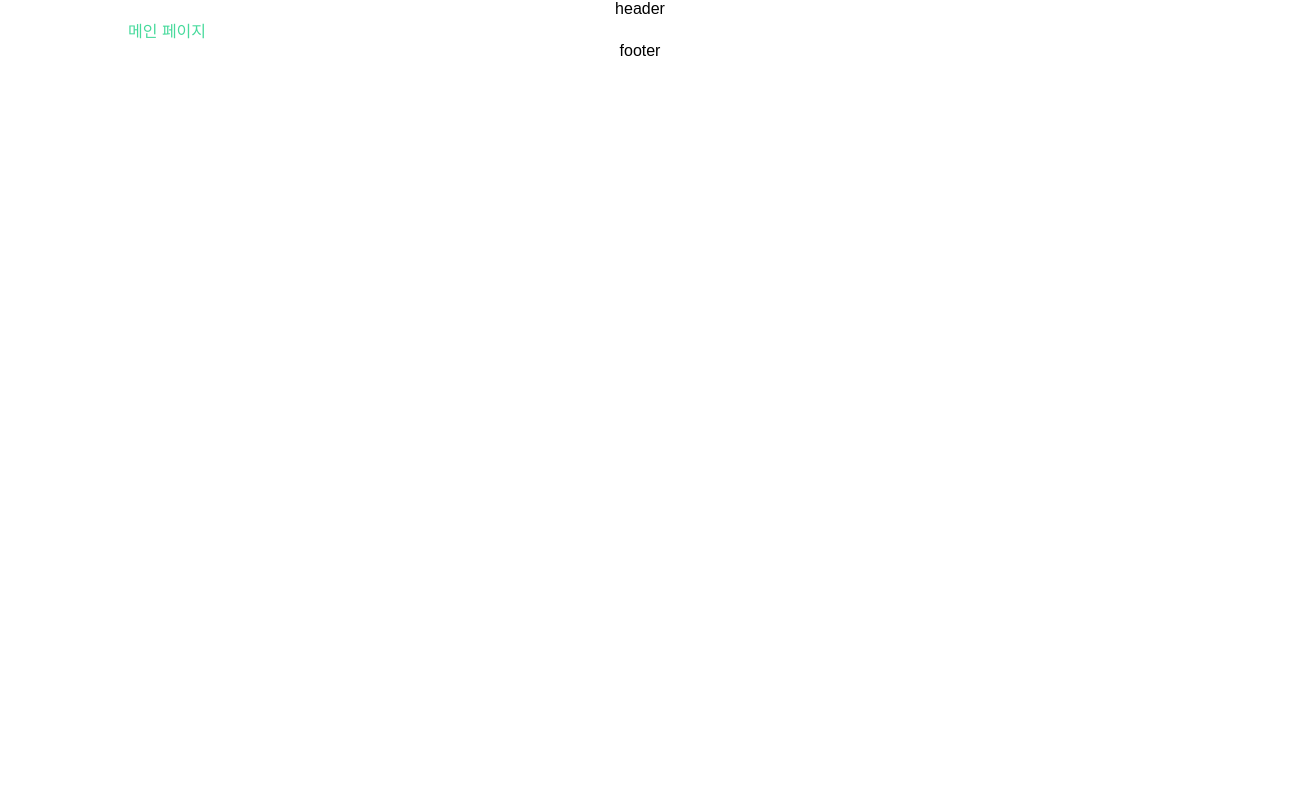
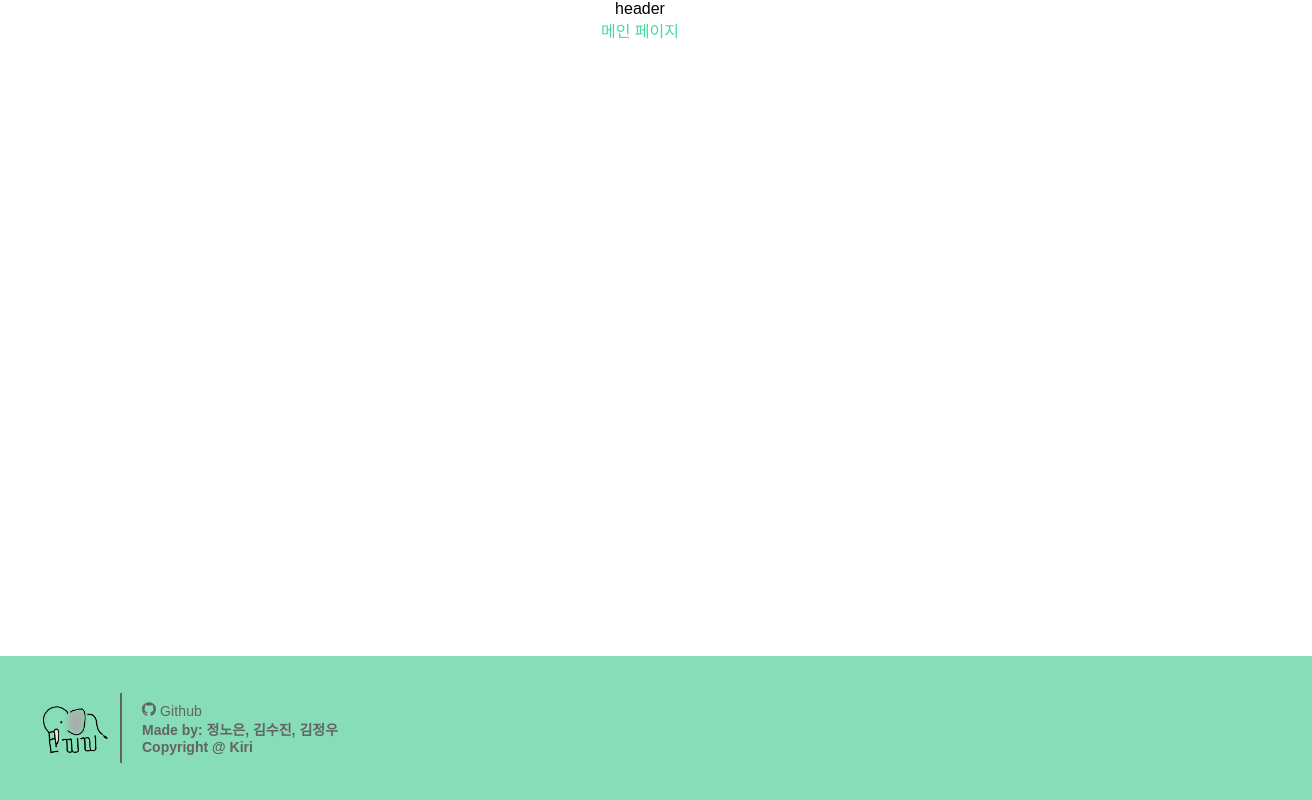
Before and after one commit to Jeans-ssu/Kiri, a React (Create React App) app in the folder client/kiri/: page / in a window 1280 px wide. Shown: the whole page, 1312 px wide, since content can reach past the window. Built offline with nearby package versions, Linux system fonts and the light colour scheme.

Commit message:
✨ [FE] feat: footer 완성

```diff
--- a/client/kiri/package.json
+++ b/client/kiri/package.json
@@ -8,6 +8,7 @@
     "@testing-library/user-event": "^13.5.0",
     "react": "^18.2.0",
     "react-dom": "^18.2.0",
+    "react-icons": "^4.7.1",
     "react-router": "^6.4.3",
     "react-router-dom": "^6.4.3",
     "react-scripts": "5.0.1",
--- /dev/null
+++ b/client/kiri/src/Components/Footer.js
@@ -0,0 +1,56 @@
+import React from 'react';
+import { SiGithub } from 'react-icons/si';
+import styled from 'styled-components';
+
+
+const Foot = styled.footer`
+  display: flex;
+  padding: 2rem;
+  font-size: 14px;
+  font-weight: 400;
+  background-color: #86ddb8;
+  width: 100%;
+  height: 80px;
+  position: relative;
+
+  img {
+    margin-left: 40px;
+    margin-top: 5px;
+    padding-right: 10px;
+    border-right: solid 2px rgb(99, 99, 99);
+  }
+
+  p{
+    text-align: left;
+    color: rgb(99, 99, 99);
+  }
+
+  p span{
+    display: inline-block;
+    margin-left: 20px;
+    font-weight: bold;
+  }
+
+  p span a {
+    text-decoration-line: none;
+    color:rgb(99, 99, 99);
+  }
+`;
+
+export const Footer = () => {
+  return (
+    <Foot>
+      <img id="logo" src={`${process.env.PUBLIC_URL}/kiri_logo.png`} width="70" height="70"/>
+      <p>
+        <span>
+          <SiGithub href="https://github.com/Jeans-ssu/Kiri" />{' '}
+          <a href="https://github.com/Jeans-ssu/Kiri" target="_blank" rel="noreferrer">Github</a>
+        </span>
+        <br />
+        <span>Made by: 정노은, 김수진, 김정우</span>
+        <br />
+        <span>Copyright @ Kiri</span>
+      </p>
+    </Foot>
+  );
+};
--- a/client/kiri/src/containers/PageContainer.js
+++ b/client/kiri/src/containers/PageContainer.js
@@ -1,5 +1,6 @@
 import styled, { ThemeProvider } from 'styled-components';
 import theme from 'styles/theme';
+import { Footer } from 'Components/Footer';
 
 const PageContainerBox = styled.div`
   min-height: 100vh;
@@ -9,7 +10,7 @@ const PageContainerBox = styled.div`
 `;
 
 const ContentContainer = styled.div`
-  display: flex;
+  flex: 1;
   width: 100%;
   max-width: 1024px;
   min-width: 500px;
@@ -22,7 +23,7 @@ const PageContainer = ({ children, header, footer }) => {
       <ThemeProvider theme={theme}>
         {header === false ? null : <div>header</div>}
         <ContentContainer>{children}</ContentContainer>
-        {footer === false ? null : <div>footer</div>}
+        {footer === false ? null : <Footer />}
       </ThemeProvider>
     </PageContainerBox>
   );
--- a/client/kiri/src/pages/MainPage.js
+++ b/client/kiri/src/pages/MainPage.js
@@ -1,5 +1,7 @@
 import styled from 'styled-components';
 import PageContainer from 'containers/PageContainer';
+import { Footer } from 'Components/Footer';
+
 
 const MainPageContainer = styled.div`
   color: ${({ theme }) => theme.colors.mainColor};
```
Also changed, not shown: client/kiri/public/kiri_logo.png (added), 1 other file (tests, documents, lock files or other folders).
